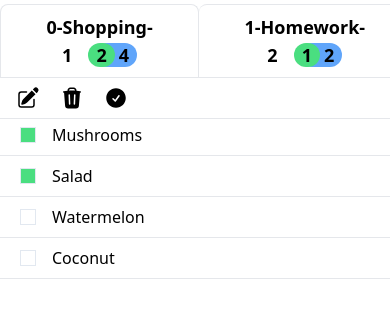
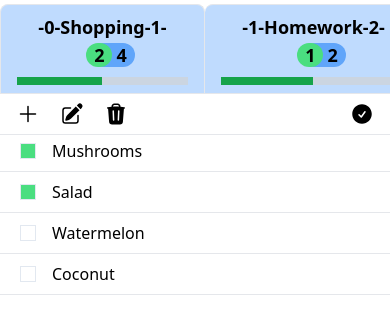
Before and after one commit to chloegaladriel/todos, a Next.js app: page / in a window 390 px wide. Shown: the top 334 px of the page. Built offline with nearby package versions, Linux system fonts and the light colour scheme.

Commit message:
fix: add + icon and responsive inprovements

```diff
--- a/src/components/Header.jsx
+++ b/src/components/Header.jsx
@@ -1,32 +1,61 @@
+import { PlusIcon } from "@heroicons/react/24/solid"
+import classNames from "classnames"
 import Button from "./Button"
 import Modal from "./Modal"
 
 const Header = (props) => {
-  const { state, handleAddTodoList, setIsOpen, isOpen, onClick } = props
+  const {
+    state,
+    handleAddTodoList,
+    setIsOpen,
+    isOpen,
+    onClick,
+    isActive,
+    setIsActive,
+  } = props
+
+  const PERCENTAGE_BASE = 100
 
   return (
-    <div className="flex overflow-scroll sticky top-0 bg-white">
+    <div className="flex flex-row items-center overflow-x-scroll sticky top-0 bg-white">
       {state.todoLists.map((todoList, todoListIndex) => (
         <Button
+          key={todoList.id}
           hasBorderFirst
-          key={todoList.id}
           onClick={() => {
-            onClick(todoListIndex)
+            onClick(todoListIndex) && setIsActive(todoListIndex)
           }}
+          className={classNames({
+            "bg-pink-300": todoListIndex === isActive,
+            "bg-blue-200": todoListIndex !== isActive,
+          })}
         >
-          {todoListIndex}-{todoList.name}-{todoList.id}
+          {isActive}-{todoListIndex}-{todoList.name}-{todoList.id}-
           <span className="relative ml-4 pr-2 pl-2 -mr-9 bg-green-400 rounded-full z-10">
             {todoList.todos.filter(({ done }) => done).length}
           </span>
           <span className="relative ml-4 pr-2 pl-6 bg-blue-400 rounded-full z-0">
             {todoList.todos.length}
           </span>
+          <div className="w-full mt-2 h-2 flex bg-slate-300">
+            <div
+              className={"h-full flex bg-green-600"}
+              style={{
+                width: `${
+                  (todoList.todos.filter((todo) => todo.done).length *
+                    PERCENTAGE_BASE) /
+                  todoList.todos.length
+                }%`,
+              }}
+            ></div>
+          </div>
         </Button>
       ))}
 
       <div>
         <Button hasBorder className="ml-4" onClick={() => setIsOpen(true)}>
-          +
+          <PlusIcon className="h-6 w-6" />
+          <div className="w-full mt-2 h-2 flex"></div>
         </Button>
         {isOpen && <Modal onSubmit={handleAddTodoList} setIsOpen={setIsOpen} />}
       </div>
--- a/src/components/Navbar.jsx
+++ b/src/components/Navbar.jsx
@@ -9,10 +9,12 @@ const Navbar = (props) => {
     isOpen,
     setCurrentTodoListIndex,
     currentTodoListIndex,
+    setIsActive,
+    isActive,
   } = props
 
   return (
-    <nav className="flex flex-col overflow-scroll sticky top-1 bg-white border-b">
+    <nav className="flex flex-col sticky top-1 bg-white border-b">
       <div>
         <Header
           state={state}
@@ -21,6 +23,8 @@ const Navbar = (props) => {
           isOpen={isOpen}
           onClick={setCurrentTodoListIndex}
           currentTodoListIndex={currentTodoListIndex}
+          setIsActive={setIsActive}
+          isActive={isActive}
         />
       </div>
       <div>
--- a/src/components/Optionsbar.jsx
+++ b/src/components/Optionsbar.jsx
@@ -1,22 +1,30 @@
 import {
   CheckCircleIcon,
   PencilSquareIcon,
+  PlusIcon,
   TrashIcon,
 } from "@heroicons/react/24/solid"
 import Button from "./Button"
 
 const Optionsbar = () => {
   return (
-    <div className="flex items-center gap-5 border-t px-4 py-2">
+    <div className="flex gap-4 items-center border-t px-4 py-2">
+      <div className="flex items-center gap-5 justify-between">
+        <Button variant="icon">
+          <PlusIcon className="h-6 w-6" />
+        </Button>
         <Button variant="icon">
           <PencilSquareIcon className="h-6 w-6" />
         </Button>
         <Button variant="icon">
           <TrashIcon className="h-6 w-6" />
         </Button>
+      </div>
+      <div className="flex ml-auto items-center">
         <Button variant="icon">
           <CheckCircleIcon className="h-6 w-6" />
         </Button>
+      </div>
     </div>
   )
 }
```
Lines whose indentation alone changed are shown as unchanged.
